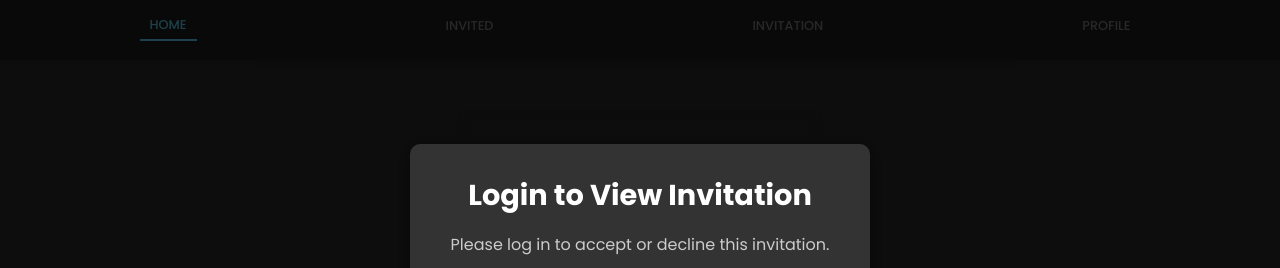
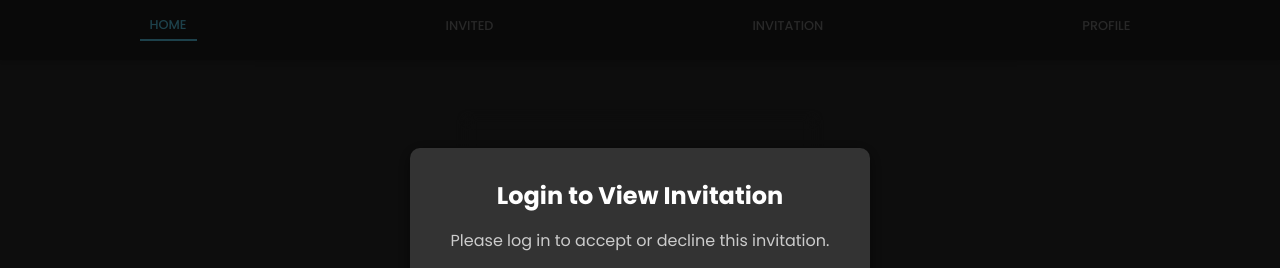
Before and after one commit to MR-HarshMeshram/invitef, a React (Vite) app: page /invitation/1 in a window 1280 px wide. Shown: the top 268 px of the page. Built offline with nearby package versions, Linux system fonts and the light colour scheme.

Commit message:
trying with proper image

```diff
--- a/src/LoginModal.css
+++ b/src/LoginModal.css
@@ -27,7 +27,7 @@
 
 .modal-content h2 {
   margin-top: 0;
-  font-size: 1.8em;
+  font-size: 1.5em; /* Reduced font size to prevent truncation */
   margin-bottom: 15px;
 }
 
```
